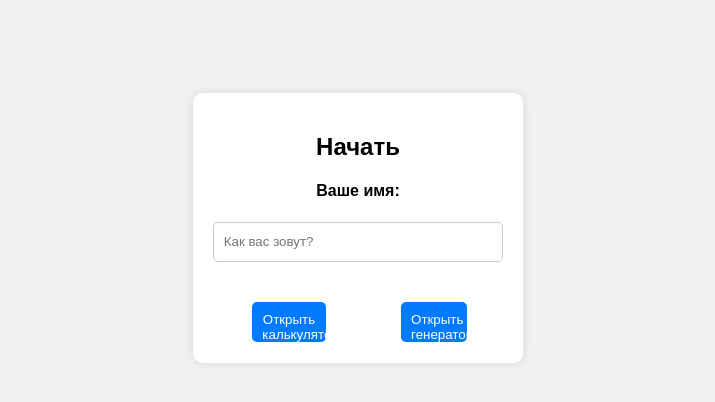
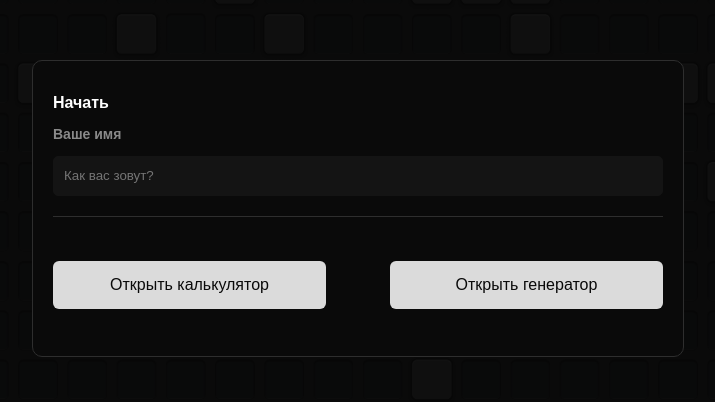
Before and after one commit to bakhmatovnikita/my-test-project, a Next.js app: page / in a window 1280 px wide. Shown: the part 192-594 px from the top of the page, without its empty margins (282-997 px from the left). Built offline with nearby package versions, Linux system fonts and the light colour scheme.

Commit message:
main screen

```diff
--- a/next.config.js
+++ b/next.config.mjs
@@ -1,7 +1,6 @@
 /** @type {import('next').NextConfig} */
-const nextConfig = {
+
+export default {
   reactStrictMode: true,
   swcMinify: true,
-}
-
-module.exports = nextConfig
+};
--- a/package.json
+++ b/package.json
@@ -1,6 +1,7 @@
 {
   "name": "my-test-project",
   "version": "0.1.0",
+  "type": "module",
   "private": true,
   "scripts": {
     "dev": "next dev",
--- a/src/features/Header/DefaultLayout/DefaultLayout.tsx
+++ b/src/features/Header/DefaultLayout/DefaultLayout.tsx
@@ -1,7 +1,7 @@
 import { Layout } from "antd";
 import { DefaultLayoutProps } from "../PrimaryLayout/types";
 
-export const DefaultLayout = (props: DefaultLayoutProps) => {
+const DefaultLayout = (props: DefaultLayoutProps) => {
   const { children, ...rest } = props;
 
   return (
@@ -10,3 +10,4 @@ export const DefaultLayout = (props: DefaultLayoutProps) => {
     </div>
   );
 };
+export default DefaultLayout;
--- a/src/features/Header/DefaultLayout/index.ts
+++ /dev/null
@@ -1 +0,0 @@
-export { DefaultLayout } from './DefaultLayout';
--- a/src/pages/index.tsx
+++ b/src/pages/index.tsx
@@ -13,6 +13,7 @@ const Home: NextPage = () => {
   };
 
   return (
+    <div className="wrapper">
       <div className="container">
         <Head>
           <title>Главная страница</title>
@@ -20,7 +21,7 @@ const Home: NextPage = () => {
 
         <div className="content">
           <h2>Начать</h2>
-        <h4>Ваше имя:</h4>
+          <h3>Ваше имя</h3>
           <form onSubmit={handleSubmit}>
             <input
               type="text"
@@ -29,7 +30,7 @@ const Home: NextPage = () => {
               onChange={(event) => setUsername(event.target.value)}
             />
           </form>
-
+          <div className="separator" />
           <div className="buttons">
             <Link href="/calculator" passHref>
               <button>Открыть калькулятор</button>
@@ -40,6 +41,7 @@ const Home: NextPage = () => {
           </div>
         </div>
       </div>
+    </div>
   );
 };
 
--- a/src/styles/globals.scss
+++ b/src/styles/globals.scss
@@ -1,24 +1,44 @@
 body {
   font-family: Arial, sans-serif;
   margin: 0;
-  padding: 20px;
   display: flex;
   justify-content: center;
   align-items: center;
   min-height: 100vh;
-  background-color: #f0f0f0;
+  background-image: url("../../public/background.png");
+  background-size: cover;
+  background-position: center;
+  background-repeat: no-repeat;
+  background-color: #0a0a0a;
+  transition: background-color 300ms;
+
+  .wrapper {
+    display: flex;
+    width: 100vw;
+    height: 100vh;
+    align-items: center;
+    justify-content: center;
+  }
 }
 
 .container {
-  max-width: 400px;
-  background-color: #fff;
+  width: 610px;
+  height: 255px;
+  background-color: #0a0a0a;
   padding: 20px;
   border-radius: 10px;
-  box-shadow: 0 0 10px rgba(0, 0, 0, 0.1);
+  border: 1px solid var(--Gray-800, #2e2e2e);
 }
-
+h2 {
+  color: white;
+  font-size: 16px;
+}
+h3 {
+  color: #8a8a8a;
+  font-size: 14px;
+}
 .content {
-  text-align: center;
+  text-align: left;
 }
 
 input[type="text"] {
@@ -27,29 +47,49 @@ input[type="text"] {
   margin-bottom: 20px;
   padding: 10px;
   box-sizing: border-box;
-  border: 1px solid #ccc;
+  border: 1px solid #141414;
   border-radius: 5px;
+  background-color: #141414;
+
+  :hover {
+    border: 1px solid #141414;
+  }
 }
-
+.separator {
+  width: 100%;
+  height: 1px;
+  background: var(--Gray-800, #2e2e2e);
+}
 .buttons {
   display: flex;
   justify-content: space-between;
+  width: 610px;
+  height: 96px;
+  padding: 24px 0px;
+  gap: 16px;
 }
 
 button {
-  width: 48%;
-  height: 40px;
+  width: 273px;
+  height: 48px;
+  padding: 12px 24px 12px 24px;
+  gap: 6px;
+  border-radius: 6px;
   margin-top: 20px;
   padding: 10px;
   border: none;
-  border-radius: 5px;
   cursor: pointer;
-  background-color: #007bff;
-  color: #fff;
+  background-color: #dbdbdb;
+  color: #0a0a0a;
+  font-family: var(--Typeface);
+  font-size: 16px;
+  font-weight: 450;
+  line-height: 24px;
+
   transition: background-color 0.3s ease;
 
   &:hover {
-    background-color: #0056b3;
+    background-color: #dbdbdb;
   }
 }
 
@@ -95,7 +135,8 @@ header {
   width: 100%;
   max-width: 1200px;
 
-  .input-block, .generated-passwords {
+  .input-block,
+  .generated-passwords {
     flex-basis: 45%;
     background-color: #f0f0f0;
     padding: 20px;
@@ -169,7 +210,8 @@ header {
     flex-direction: column;
   }
 
-  .input-block, .generated-passwords {
+  .input-block,
+  .generated-passwords {
     flex-basis: 100%;
     margin-bottom: 20px;
   }
--- a/tsconfig.json
+++ b/tsconfig.json
@@ -1,6 +1,6 @@
 {
   "compilerOptions": {
-    "target": "es5",
+    "target": "es6",
     "lib": ["dom", "dom.iterable", "esnext"],
     "allowJs": true,
     "skipLibCheck": true,
```
Also changed, not shown: public/background.png (added). Lines whose indentation alone changed are shown as unchanged.
